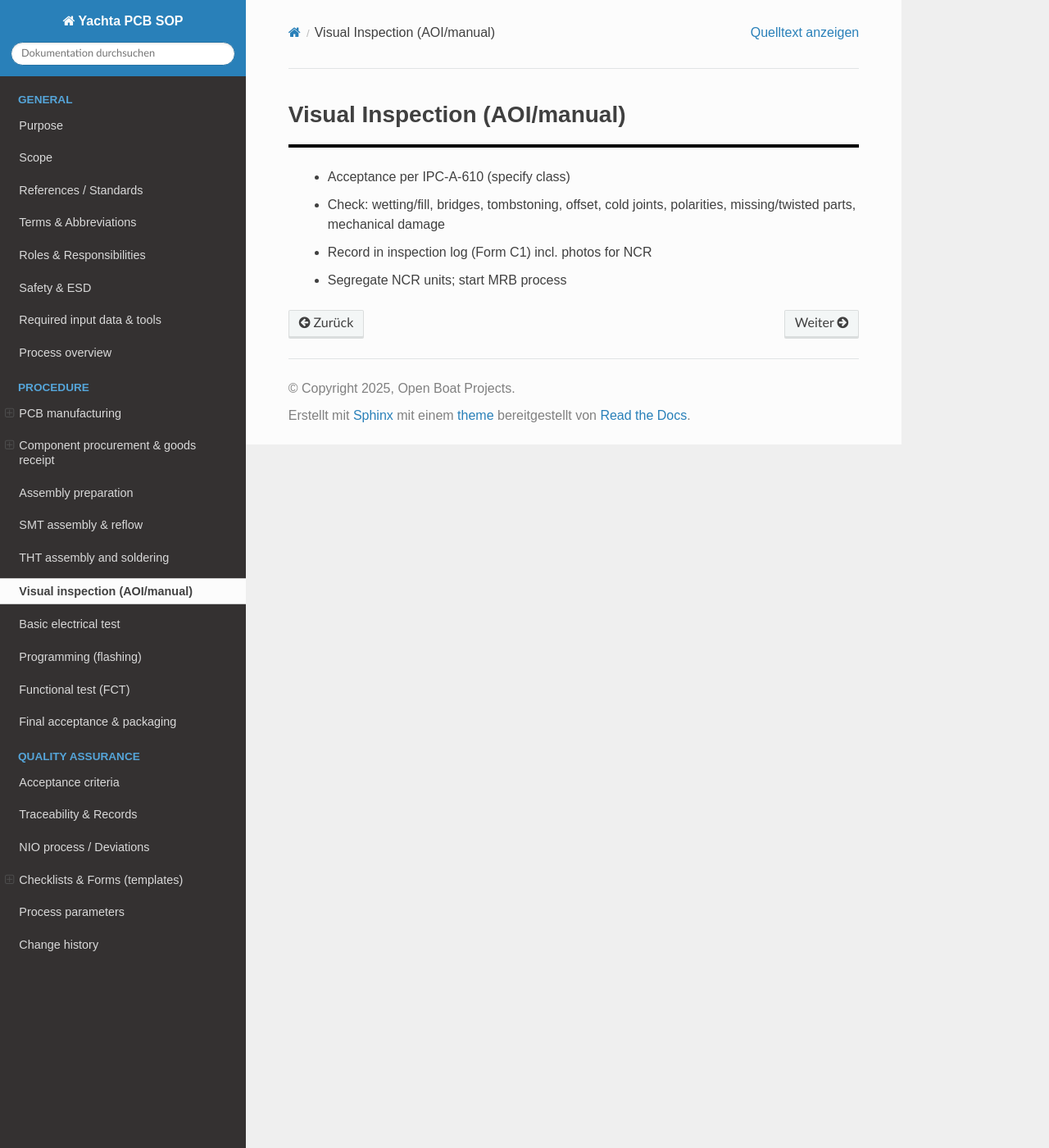
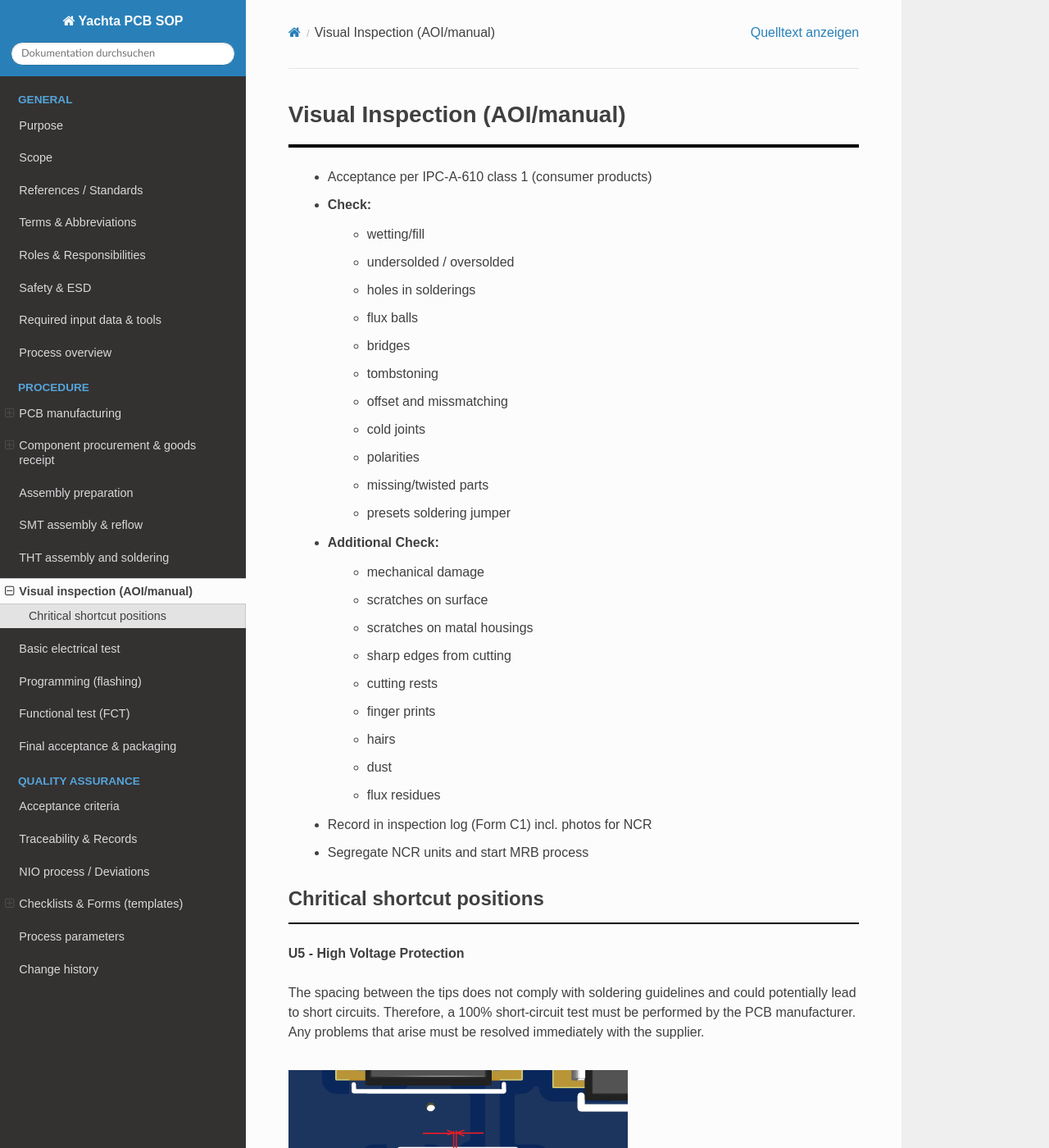
Before and after one commit to norbert-walter/yachta-sop, a Sphinx documentation site: the page built from docs/procedure/inspection.rst, in a window 1280 px wide and 1400 px high. Shown: the whole window at 82% size. Built offline with Sphinx 7.4.7 and the Read the Docs theme 3.1.0, drawn with Linux system fonts in a browser that asks for light colours; pages that are not in the unit, such as notebooks, are missing from menus; some of the changed text lies outside the part shown.

Commit message:
Add content

```diff
--- a/docs/procedure/inspection.rst
+++ b/docs/procedure/inspection.rst
@@ -1,7 +1,58 @@
 Visual Inspection (AOI/manual)
 ==============================
 
-	* Acceptance per IPC‑A‑610 (specify class)
-	* Check: wetting/fill, bridges, tombstoning, offset, cold joints, polarities, missing/twisted parts, mechanical damage
+	* Acceptance per IPC‑A‑610 class 1 (consumer products)
+	* Check:
+		* wetting/fill
+		* undersolded / oversolded
+		* holes in solderings
+		* flux balls
+		* bridges
+		* tombstoning
+		* offset and missmatching
+		* cold joints
+		* polarities
+		* missing/twisted parts
+		* presets soldering jumper
+	* Additional Check:
+		* mechanical damage
+		* scratches on surface
+		* scratches on matal housings
+		* sharp edges from cutting
+		* cutting rests
+		* finger prints
+		* hairs
+		* dust
+		* flux residues
 	* Record in inspection log (Form C1) incl. photos for NCR
-	* Segregate NCR units; start MRB process
+	* Segregate NCR units and start MRB process
+
+Chritical shortcut positions
+----------------------------
+
+**U5 - High Voltage Protection**
+
+The spacing between the tips does not comply with soldering guidelines and could potentially lead to short circuits. Therefore, a 100% short-circuit test must be performed by the PCB manufacturer. Any problems that arise must be resolved immediately with the supplier.
+
+.. image:: /pics/U5.png
+             :scale: 30%
+
+Pic.: U5 passive high voltage protection
+
+**Q3 - Hall sensor**
+
+The spacing between the pins on Q3 is very tight. If Q3 is manually populated as an option, high-quality soldering is required there. Q3 is not normally populated.
+
+.. image:: /pics/Q3.png
+             :scale: 30%
+
+Pic.: U5 passive high voltage protection
+
+**U2 - Micro Controller**
+
+U2 must not mismatch the solder pads. All pins must be evenly and centered on the solder pads. The WiFi antenna must not protrude beyond the board.
+
+.. image:: /pics/U2.png
+             :scale: 30%
+
+Pic.: U5 passive high voltage protection
```
Also changed, not shown: docs/pics/Q3.png (added), docs/pics/U2.png (added), docs/pics/U5.png (added).
